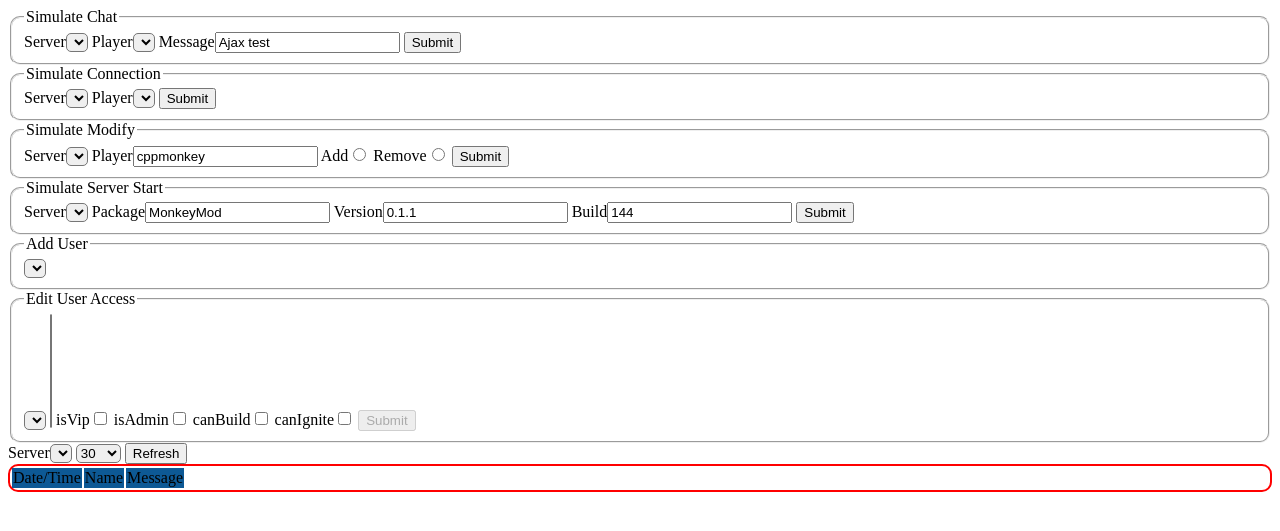
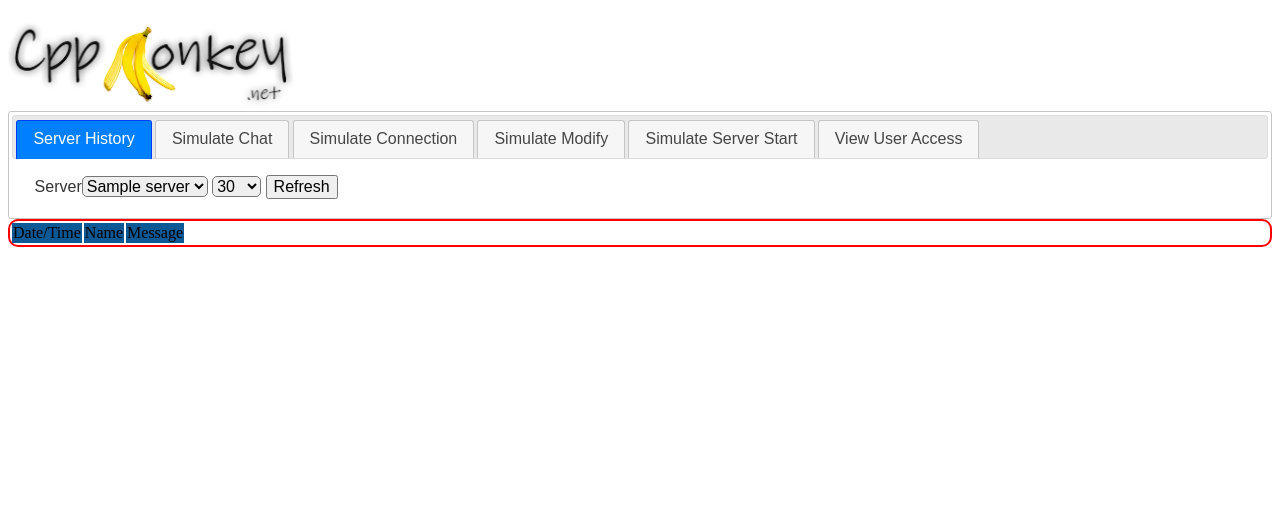
Before and after one commit to cppmonkey/MonkeyMod, a PHP site: page /testforms.html in a window 1280 px wide. Shown: the top 531 px of the page. Run offline with PHP 8.4, Linux system fonts and the light colour scheme; tables that the repository leaves empty or names only in its code hold one stand-in row (values such as "Sample post"); data that the repository does not hold is empty; a stand-in replaces the project's code that opens the database connection; some libraries are stand-ins or nearby versions.

Commit message:
SVN Commit #221-223 - 7 April 2012 by CppMonkey @KodApa85
Plugin
  * Indentation corrections

Webservices
  * Themes
  * Relocated server history

```diff
--- /dev/null
+++ b/src/me/cppmonkey/webservice/css/testforms.css
@@ -0,0 +1,27 @@
+#results {
+	border: 2px solid red;
+}
+
+fieldset, #results {
+	border-radius: 10px;
+	-webkit-border-radius: 10px;
+	-moz-border-radius: 10px;
+}
+
+tr.alt td {
+	background: #ecf6fc;
+}
+
+tr.alt td {
+	background: #bcd4ec;
+}
+
+#chat thead td {
+	background: #0D5995;
+}
+
+select, input.text {
+	border-radius: 5px;
+	-webkit-border-radius: 5px;
+	-moz-border-radius: 5px;
+}
--- /dev/null
+++ b/src/me/cppmonkey/webservice/js/testforms.js
@@ -0,0 +1,91 @@
+
+onerror=function handleErr( msg, url, l )
+{
+	txt = "";
+	txt+="msg=" + msg + "&amp;";
+	txt+="url=" + url + "&amp;";
+	txt+="line=" + l + "&amp;";
+	alert( txt );
+	return true;
+}
+
+	$().ready(function(){
+		$("#tabs").tabs();
+
+		$("#usermessage").submit(function() {
+			$("#results").prepend(
+				"<div><a href=\"" + "update.php?"+$(this).serialize() + "\">simulate chat</a></div>" );
+			return false;
+		});
+
+		$("#userconnect").submit(function() {
+				$("#results").prepend(
+					"<div><a href=\"" + "update.php?"+$(this).serialize()+"\">simulate connection</a></div>");
+				return false;
+			});
+
+		$.getJSON("serverlist.php?"/*,{ owner_id : "1" }*/, function(data){
+				for ( var i = 0; i < data.length; i++ ) {
+					$('select[id][name^="serverip"]').append( new Option( data[i].title ,data[i].ip ));
+				}
+
+			});
+
+		$("#severipedituseraccess").change(function(){
+				$.getJSON("playerlist.php?", { serverip: this.value }, function(data){
+						$('select[id][name^="serverknown"]').empty();
+						//Get player list from server
+						for (var i = 0; i < data.length; i++ ){
+							$('select[id][name^="serverknown"]').append( new Option( data[i].name, data[i].id ));
+						}
+					});
+			});
+
+		$("#serveripmessage").change(function(){
+            $.getJSON("playerlist.php?", { serverip: this.value }, function(data){
+                    $('#playermessage').empty();
+                    //Get player list from server
+                    for (var i = 0; i < data.length; i++ ){
+                        $('#playermessage').append( new Option( data[i].name, data[i].id ));
+                    }
+                });
+        });
+
+	$("#serveripconnect").change(function(){
+            $.getJSON("playerlist.php?", { serverip: this.value }, function(data){
+                    $('#playerconnect').empty();
+                    //Get player list from server
+                    for (var i = 0; i < data.length; i++ ){
+                        $('#playerconnect').append( new Option( data[i].name, data[i].id ));
+                    }
+                });
+        });
+
+
+
+		$("#serveriphistory").change(function(){
+				$.getJSON("history.php?", { serverip: this.value, limit: $("#historylimit").val() }, function(data){
+						//Process data
+						$('#chat tbody').empty();
+						for (var i = 0; i < data.length; i++){
+							$('#chat tbody').append( "<tr><td>" + data[i].timestamp + "</td><td>"+data[i].name + "</td><td>" + data[i].msg +"</td></tr>");
+						}
+
+						$("#chat tbody tr:even").addClass("alt");
+					});
+			});
+		$("#refreshserveriphistory").click(function(){
+				$("#serveriphistory").trigger("change");
+			});
+		$("#serverknownusersedituseraccess").change(function(){
+				$.getJSON("playerlist.php?", {serverip: $("#severipedituseraccess").val(), userid: this.value},function(data){
+						$("form#edituseraccess input:checkbox").removeAttr("checked");
+
+						for (var i = 0; i < data.length; i++) {
+							if (data[i].value == "true") {
+								$("#edituseraccess"+data[i].permission).attr("checked","checked");
+							}
+						}
+					});
+			});
+	});
--- a/src/me/cppmonkey/webservice/player.class.php
+++ b/src/me/cppmonkey/webservice/player.class.php
@@ -7,13 +7,14 @@
 
     function Player() {
         Global $dblink;
-
-        if(isset($_GET['player'])){
+        if(isset($_GET['player_id'])){
+            $this->m_id = $_GET['player_id'];
+        } else if(isset($_GET['player'])){
             $this->m_Name = $_GET['player'];
 
             $query = sprintf( "
                     SELECT `player_id`
-                    FROM `killerabbit`.`mc_players`
+                    FROM `mc_players`
                     WHERE `player_name` = '%s'
                     ", $dblink->real_escape_string( $this->m_Name )
             );
@@ -24,23 +25,9 @@
                         $this->m_id = $row['player_id'];
                     }
                 } else {
-                    $this->m_id = -1;
-                }
-            } else {
-                ReportError("unable to insert<br>".$query."<br>".print_r($dblink->error_list,true));
-            }
-        }
-
-        if(isset($_GET['player_id'])){
-            $this->m_id = $_GET['player_id'];
-        }
-
-        if( $this->m_id == -1 ) {
-            // Create new Player
-            Global $dblink;
 
             $query = sprintf( "
-                    INSERT INTO `killerabbit`.`mc_players` (
+                    INSERT INTO `mc_players` (
                     `player_name`,
                     `player_email`
             )
@@ -57,8 +44,10 @@
                 ReportError("unable to insert<br>".$query."<br>".print_r($dblink->error_list,true));
             }
         }
-
-
+            } else {
+                ReportError("unable to insert<br>".$query."<br>".print_r($dblink->error_list,true));
+            }
+        }
     }
 
     function GetId() {
@@ -70,7 +59,7 @@
 
         $query = sprintf( "
                 SELECT *
-                FROM `killerabbit`.`mc_subscription`
+                FROM `mc_subscription`
                 WHERE `player` = '%s' AND `expired` = 0
                 ", $dblink->real_escape_string( $this->m_Name )
         );
@@ -116,7 +105,7 @@
 
         $query = sprintf( "
                 SELECT `permission`, `value`
-                FROM `killerabbit`.`mc_permissions`
+                FROM `mc_permissions`
                 WHERE `player_id` = '%d' AND `server_id` = '%d'
                 ", $this->m_id, $server_id );
 
--- a/src/me/cppmonkey/webservice/testforms.html
+++ b/src/me/cppmonkey/webservice/testforms.html
@@ -3,62 +3,43 @@
 <head>
 <meta http-equiv="Content-Type" content="text/html;charset=utf-8" />
 <title>http request test forms</title>
+<link href="http://ajax.googleapis.com/ajax/libs/jqueryui/1.8/themes/base/jquery-ui.css" rel="stylesheet" type="text/css"/>
 <script type="text/javascript" src="https://ajax.googleapis.com/ajax/libs/jquery/1.7.1/jquery.min.js"></script>
 <script type="text/javascript" src="https://ajax.googleapis.com/ajax/libs/jqueryui/1.8.16/jquery-ui.min.js"></script>
 <script type="text/javascript" src="./js/testforms.js"></script>
-<style type="text/css">
-#results {
-	border: 2px solid red;
-}
-
-fieldset, #results {
-	border-radius: 10px;
-	-webkit-border-radius: 10px;
-	-moz-border-radius: 10px;
-}
-
-tr.alt td {
-	background: #ecf6fc;
-}
-
-tr.alt td {
-	background: #bcd4ec;
-}
-
-#chat thead td {
-	background: #0D5995;
-}
-
-select, input.text {
-	border-radius: 5px;
-	-webkit-border-radius: 5px;
-	-moz-border-radius: 5px;
-}
-</style>
+<link rel="stylesheet" type="text/css" href="./css/testforms.css" />
 </head>
 <body>
     <div>
-        <fieldset>
-            <legend>Simulate Chat</legend>
+		<img src="./img/logo.png" alt="CppMonkey.NET Logo. what can I say, we like bananas!" />
+	</div>
+    <div id="tabs">
+		<ul>
+			<li><a href="#server-history"><span>Server History</span></a></li>
+			<li><a href="#simulate-chat"><span>Simulate Chat</span></a></li>
+			<li><a href="#simulate-connection"><span>Simulate Connection</span></a></li>
+			<li><a href="#simulate-modify"><span>Simulate Modify</span></a></li>
+			<li><a href="#simulate-server-start"><span>Simulate Server Start</span></a></li>
+			<li><a href="#view-user-access"><span>View User Access</span></a></li>
+		</ul>
+        <div id="simulate-chat">
             <form id="usermessage">
                 <input type="hidden" name="action" value="message" />
                 <label for="serveripmessage">Server<select id="serveripmessage" name="serverip"></select></label>
-                <label for="playermessage">Player<select id="playermessage" name="player"></select></label>
+                <label for="playermessage">Player<select id="playermessage" name="player_id"></select></label>
                 <label for="message">Message<input type="text" id="message" name="message" value="Ajax test" /></label>
                 <input type="submit" />
             </form>
-        </fieldset>
-        <fieldset>
-            <legend>Simulate Connection</legend>
+        </div>
+        <div id="simulate-connection">
             <form id="userconnect">
                 <input type="hidden" name="action" value="connect" />
                 <label for="serveripconnect">Server<select id="serveripconnect" name="serverip"></select></label>
                 <label for="playerconnect">Player<select id="playerconnect" name="player" ></select></label>
                 <input type="submit" />
             </form>
-        </fieldset>
-        <fieldset>
-            <legend>Simulate Modify</legend>
+        </div>
+        <div id="simulate-modify">
             <form id="usermodify">
                 <input type="hidden" name="action" value="modify" />
                 <label>Server<select id="serveripmodify" name="serverip"></select></label>
@@ -67,9 +48,8 @@
                 <label>Remove<input type="radio" id="type" name="type_modifty" value="remove" /></label>
                 <input type="submit" />
             </form>
-        </fieldset>
-        <fieldset>
-        <legend>Simulate Server Start</legend>
+        </div>
+        <div id="simulate-server-start">
         <form id="serverstart">
                 <input type="hidden" name="action" value="update" />
 	                <label>Server<select id="serveripstart" name="serverip"></select></label>
@@ -78,15 +58,8 @@
 	                <label>Build<input type="text" id="build" name="build" value="144" /></label>
                 <input type="submit" />
         </form>
-        </fieldset>
-        <fieldset>
-            <legend>Add User</legend>
-            <form id="adduser">
-                <input type="hidden" name="action" value="" /> <select id="severipadduser" name="serverip"></select>
-            </form>
-        </fieldset>
-        <fieldset>
-            <legend>Edit User Access</legend>
+        </div>
+        <div id="view-user-access">
             <form id="edituseraccess">
                 <input type="hidden" name="action" value="" /> <select id="severipedituseraccess" name="serverip"></select>
                 <select id="serverknownusersedituseraccess" name="serverknownusers" size="7" multiple="multiple"></select>
@@ -96,9 +69,8 @@
                 <label>canIgnite<input id="edituseraccesscanIgnite" name="canIgnite" type="checkbox" /></label>
                 <input type="submit" disabled="disabled"/>
             </form>
-        </fieldset>
     </div>
-    <div>
+    <div id="server-history">
         <form id="serverhistory">
             <label for="serveriphistory">Server<select id="serveriphistory" name="serveriphistory"></select></label>
             <label><select id="historylimit" name="limit">
@@ -110,6 +82,8 @@
             <input type="button" id="refreshserveriphistory" value="Refresh" />
         </form>
     </div>
+    </div>
+
     <div id="results" class="results">
         <table id="chat">
             <thead>
--- a/src/me/cppmonkey/webservice/update.php
+++ b/src/me/cppmonkey/webservice/update.php
@@ -141,7 +141,7 @@
     }
 
     if($_GET["action"] == "connect") {
-        $player = new Player( $_GET['player'] );
+        $player = new Player();
         $permissions = $player->GetPermissions( $server->GetId() );
 
         // Print out permisions
```
Also changed, not shown: src/me/cppmonkey/webservice/img/logo.png (added), 2 other files.
